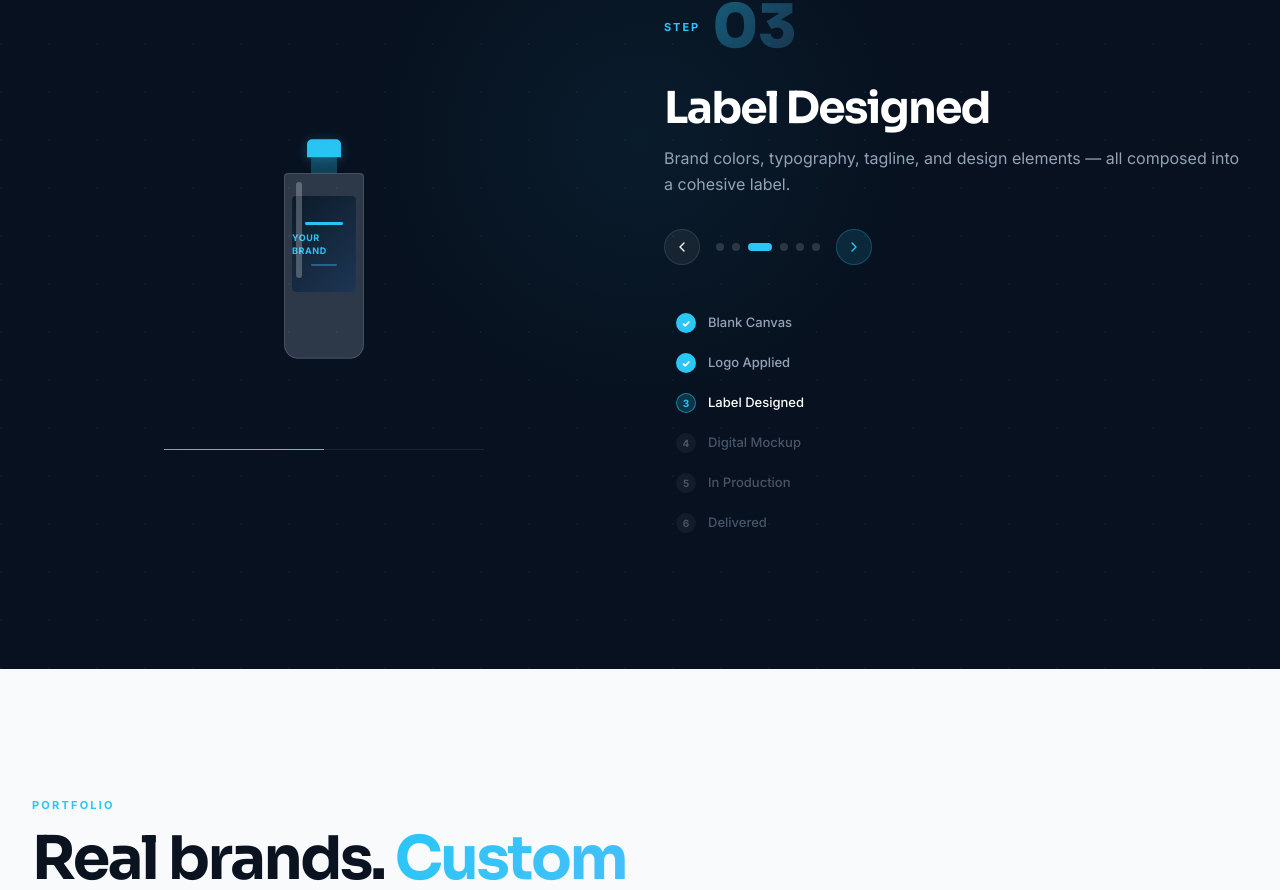
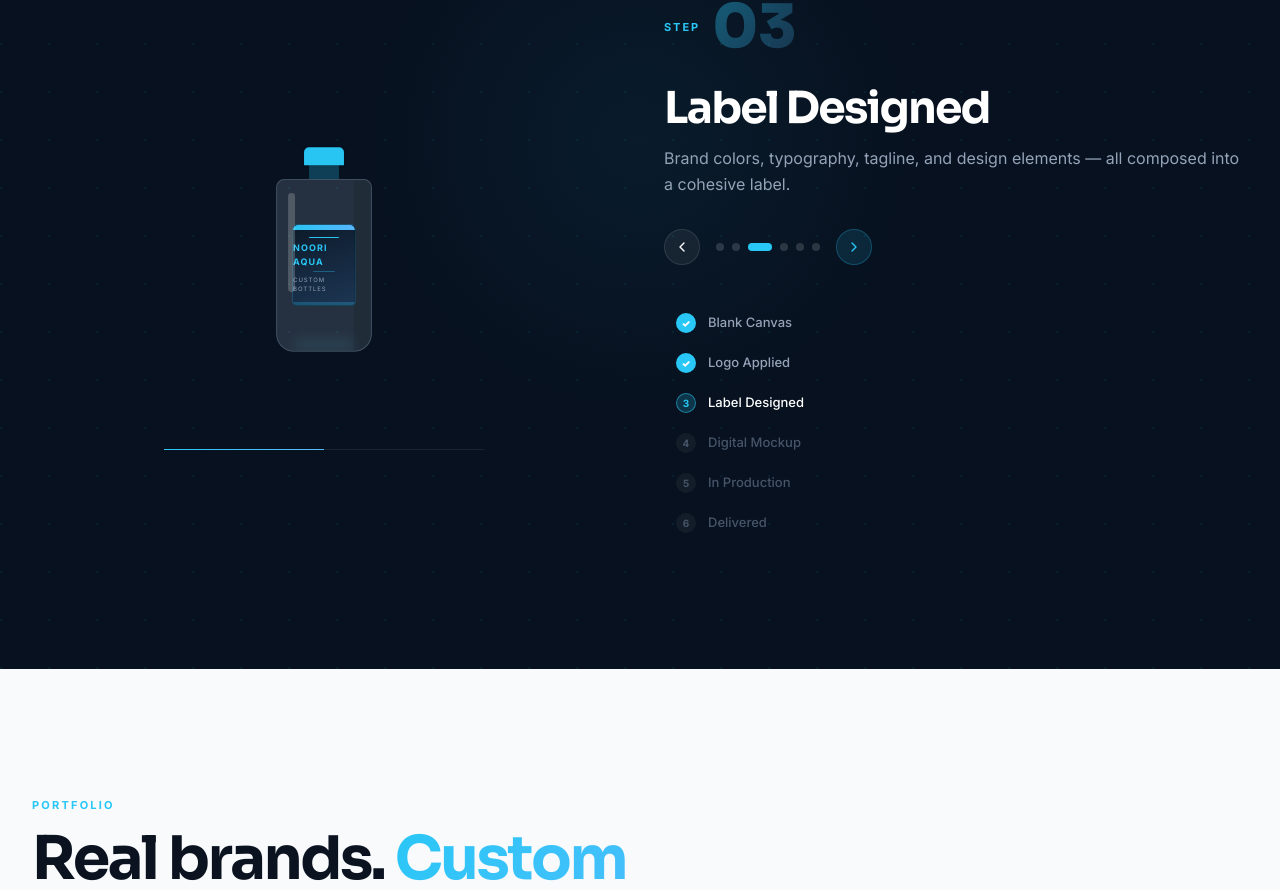
Before and after one commit to ghilmanITM360/NooriAquaa, a Next.js app: page / in a window 1280 px wide. Shown: the part 7033-7923 px from the top of the page. Built offline with nearby package versions, Linux system fonts and the light colour scheme.

Commit message:
Redesign TransformationJourney bottle visual system for premium label realism
Agent-Logs-Url: https://github.com/ghilmanITM360/NooriAquaa/sessions/c0d19750-f4b8-4c01-bc8b-040e34851c22

Co-authored-by: ghilmanITM360 <152595655+ghilmanITM360@users.noreply.github.com>

```diff
--- a/src/components/sections/TransformationJourney.tsx
+++ b/src/components/sections/TransformationJourney.tsx
@@ -1,228 +1,139 @@
 "use client";
 
-import { useState, useEffect, useCallback } from "react";
+import { type CSSProperties, useState, useEffect, useCallback } from "react";
 import { motion, AnimatePresence } from "framer-motion";
 import { ChevronRight, ChevronLeft } from "lucide-react";
 import { transformStages } from "@/data/transformStages";
 
 function StageBottle({ stage }: { stage: number }) {
-  const stages = [
-    {
-      // 0: Blank bottle
-      bodyBg: "rgba(200,220,240,0.12)",
-      capColor: "#64748B",
-      hasLabel: false,
-      hasLogo: false,
-      labelStyle: {},
-      shine: true,
-    },
-    {
-      // 1: Logo placed
-      bodyBg: "rgba(200,220,240,0.18)",
-      capColor: "#64748B",
-      hasLabel: true,
-      hasLogo: true,
-      labelStyle: { background: "white" },
-      shine: true,
-    },
-    {
-      // 2: Label designed
-      bodyBg: "rgba(200,220,240,0.2)",
-      capColor: "#29C7F6",
-      hasLabel: true,
-      hasLogo: true,
-      labelStyle: {
-        background: "linear-gradient(135deg, #0D1B2A, #1E3755)",
-      },
-      shine: true,
-    },
-    {
-      // 3: Digital mockup
-      bodyBg: "rgba(41,199,246,0.08)",
-      capColor: "#29C7F6",
-      hasLabel: true,
-      hasLogo: true,
-      labelStyle: {
-        background: "linear-gradient(135deg, #07111F, #0D1B2A)",
-        border: "1px solid rgba(41,199,246,0.3)",
-      },
-      shine: true,
-    },
-    {
-      // 4: In production
-      bodyBg: "rgba(41,199,246,0.1)",
-      capColor: "#29C7F6",
-      hasLabel: true,
-      hasLogo: true,
-      labelStyle: {
-        background: "linear-gradient(135deg, #07111F, #0D1B2A)",
-        border: "1px solid rgba(41,199,246,0.4)",
-      },
-      shine: true,
-    },
-    {
-      // 5: Delivered
-      bodyBg: "rgba(41,199,246,0.14)",
-      capColor: "#25D366",
-      hasLabel: true,
-      hasLogo: true,
-      labelStyle: {
-        background: "linear-gradient(135deg, #07111F, #0D1B2A)",
-        border: "1px solid rgba(41,199,246,0.5)",
-        boxShadow: "0 4px 20px rgba(41,199,246,0.3)",
-      },
-      shine: true,
-    },
+  const BOTTLE_W = 96;
+  const CAP_H = 18;
+  const NECK_H = 14;
+  const BODY_H = 173; // 205 total − 18 cap − 14 neck
+
+  const stageCfg = [
+    { bodyBg: "rgba(180,215,240,0.09)", capColor: "#64748B", hasLabel: false, capGlow: false, glowColor: "" },
+    { bodyBg: "rgba(190,218,240,0.13)", capColor: "#64748B", hasLabel: true,  capGlow: false, glowColor: "" },
+    { bodyBg: "rgba(200,220,240,0.16)", capColor: "#29C7F6", hasLabel: true,  capGlow: false, glowColor: "" },
+    { bodyBg: "rgba(41,199,246,0.08)",  capColor: "#29C7F6", hasLabel: true,  capGlow: true,  glowColor: "rgba(41,199,246,0.18)" },
+    { bodyBg: "rgba(41,199,246,0.10)",  capColor: "#29C7F6", hasLabel: true,  capGlow: true,  glowColor: "rgba(41,199,246,0.14)" },
+    { bodyBg: "rgba(41,199,246,0.14)",  capColor: "#25D366", hasLabel: true,  capGlow: true,  glowColor: "rgba(41,199,246,0.30)" },
   ];
 
-  const s = stages[stage] ?? stages[0];
-  const isMultiple = stage === 4;
+  const cfg = stageCfg[stage] ?? stageCfg[0];
+  const isProduction = stage === 4;
+
+  // Label position per stage — all within the body element, safe from the neck
+  const getLabelPos = () => {
+    if (stage === 1) return { top: "30%", left: "26%", right: "26%", height: "34%" };
+    if (stage === 2) return { top: "26%", left: "16%", right: "16%", height: "48%" };
+    return { top: "24%", left: "14%", right: "14%", height: "52%" };
+  };
+
+  // Label visual styles per stage
+  const getLabelStyle = (): CSSProperties => {
+    if (stage === 1) return { background: "rgba(255,255,255,0.96)", borderRadius: 4 };
+    if (stage === 2) return { background: "linear-gradient(160deg, #0D1B2A, #1E3755)", borderRadius: 5, border: "1px solid rgba(41,199,246,0.20)" };
+    if (stage === 3) return { background: "linear-gradient(160deg, #07111F, #0D1B2A)", borderRadius: 6, border: "1px solid rgba(41,199,246,0.40)", boxShadow: "0 2px 18px rgba(41,199,246,0.20)" };
+    if (stage === 4) return { background: "linear-gradient(160deg, #07111F, #0D1B2A)", borderRadius: 6, border: "1px solid rgba(41,199,246,0.40)", boxShadow: "0 2px 18px rgba(41,199,246,0.20)" };
+    return { background: "linear-gradient(160deg, #07111F, #0D1B2A)", borderRadius: 6, border: "1px solid rgba(41,199,246,0.60)", boxShadow: "0 4px 28px rgba(41,199,246,0.38)" };
+  };
+
+  // Label content per stage — progressively richer
+  const getLabelContent = () => {
+    // Stage 02: simple white sticker
+    if (stage === 1) {
+      return (
+        <div style={{ display: "flex", flexDirection: "column", alignItems: "center", gap: 3 }}>
+          <div style={{ fontSize: 9, fontWeight: 900, letterSpacing: "0.10em", color: "#0D1B2A" }}>NOORI AQUA</div>
+          <div style={{ width: 28, height: 1, background: "#94A3B8", borderRadius: 1 }} />
+          <div style={{ fontSize: 6.5, letterSpacing: "0.14em", color: "#64748B", textTransform: "uppercase" }}>Custom Bottles</div>
+        </div>
+      );
+    }
+    // Stage 03: full dark label with brand strip
+    if (stage === 2) {
+      return (
+        <div style={{ position: "relative", display: "flex", flexDirection: "column", alignItems: "center", justifyContent: "center", width: "100%", height: "100%", gap: 3 }}>
+          <div style={{ position: "absolute", top: 0, left: 0, right: 0, height: 5, background: "linear-gradient(90deg, #29C7F6, #5AB9FF)", borderRadius: "5px 5px 0 0" }} />
+          <div style={{ width: 30, height: 1.5, borderRadius: 1, background: "#29C7F6" }} />
+          <div style={{ fontSize: 9, fontWeight: 900, letterSpacing: "0.12em", color: "#29C7F6" }}>NOORI AQUA</div>
+          <div style={{ width: 22, height: 0.75, borderRadius: 1, background: "rgba(41,199,246,0.35)" }} />
+          <div style={{ fontSize: 6, letterSpacing: "0.16em", color: "#94A3B8", textTransform: "uppercase" }}>Custom Bottles</div>
+          <div style={{ position: "absolute", bottom: 0, left: 0, right: 0, height: 3, background: "rgba(41,199,246,0.25)", borderRadius: "0 0 5px 5px" }} />
+        </div>
+      );
+    }
+    // Stages 04–06: progressively more polished
+    const brandOpacity = stage === 3 ? 0.75 : stage === 4 ? 0.88 : 1.0;
+    return (
+      <div style={{ position: "relative", display: "flex", flexDirection: "column", alignItems: "center", justifyContent: "center", width: "100%", height: "100%", gap: 2 }}>
+        <div style={{ position: "absolute", top: 0, left: 0, right: 0, height: 6, background: `linear-gradient(90deg, rgba(41,199,246,${brandOpacity}), rgba(90,185,255,${brandOpacity}))`, borderRadius: "6px 6px 0 0" }} />
+        <div style={{ width: 32, height: 1.5, borderRadius: 1, background: `rgba(41,199,246,${brandOpacity})` }} />
+        <div style={{ fontSize: 10, fontWeight: 900, letterSpacing: "0.12em", color: `rgba(41,199,246,${brandOpacity})` }}>NOORI AQUA</div>
+        <div style={{ width: "65%", height: 0.75, background: `rgba(41,199,246,${brandOpacity * 0.4})`, borderRadius: 1 }} />
+        <div style={{ fontSize: 6, letterSpacing: "0.16em", color: "#94A3B8", textTransform: "uppercase" }}>Pure Water</div>
+        <div style={{ fontSize: 5.5, color: "#475569", letterSpacing: "0.08em" }}>500ml</div>
+        <div style={{ position: "absolute", bottom: 0, left: 0, right: 0, height: 4, background: `rgba(41,199,246,${brandOpacity * 0.22})`, borderRadius: "0 0 6px 6px" }} />
+      </div>
+    );
+  };
+
+  // Smaller side bottle used in "In Production" stage
+  const sideBottle = (dy: number, opacity: number) => (
+    <div style={{ display: "flex", flexDirection: "column", alignItems: "center", width: 58, opacity, transform: `translateY(${dy}px)` }}>
+      <div style={{ width: 24, height: 11, borderRadius: "3px 3px 0 0", background: cfg.capColor, flexShrink: 0, boxShadow: `0 1px 8px ${cfg.capColor}50` }} />
+      <div style={{ width: 18, height: 8, background: `${cfg.capColor}40`, flexShrink: 0 }} />
+      <div style={{ width: "100%", position: "relative", overflow: "hidden", height: 110, borderRadius: "5px 5px 12px 12px", background: cfg.bodyBg, border: "1px solid rgba(200,230,255,0.14)" }}>
+        {/* Side bottle label */}
+        <div style={{ position: "absolute", top: "26%", left: "14%", right: "14%", height: "46%", display: "flex", flexDirection: "column", alignItems: "center", justifyContent: "center", overflow: "hidden", background: "linear-gradient(160deg, #07111F, #0D1B2A)", borderRadius: 3, border: "1px solid rgba(41,199,246,0.28)" }}>
+          <div style={{ fontSize: 5.5, fontWeight: 900, letterSpacing: "0.10em", color: "rgba(41,199,246,0.80)" }}>NOORI AQUA</div>
+          <div style={{ width: 18, height: 0.75, background: "rgba(41,199,246,0.25)", borderRadius: 1, marginTop: 2 }} />
+        </div>
+        {/* Left glass highlight */}
+        <div style={{ position: "absolute", left: "12%", top: "8%", height: "55%", width: 5, borderRadius: 999, background: "rgba(255,255,255,0.15)" }} />
+        {/* Right shadow */}
+        <div style={{ position: "absolute", right: 0, top: 0, height: "100%", width: "16%", background: "rgba(0,0,0,0.09)" }} />
+      </div>
+    </div>
+  );
 
   return (
-    <div className="flex items-end gap-4 justify-center">
-      {isMultiple && (
-        <div className="flex flex-col items-center" style={{ width: 46, height: 120, opacity: 0.55, transform: "scale(0.85) translateY(8px)" }}>
-          <div style={{ width: 18, height: 10, borderRadius: "3px 3px 0 0", background: s.capColor }} />
-          <div style={{ width: 14, height: 8, background: `${s.capColor}60` }} />
-          <div
-            className="w-full flex-1 relative"
-            style={{
-              borderRadius: "2px 2px 8px 8px",
-              ...s.bodyBg ? { background: s.bodyBg } : {},
-              border: "1px solid rgba(200,220,240,0.15)",
-            }}
-          />
-        </div>
-      )}
+    <div style={{ display: "flex", alignItems: "flex-end", gap: 12, justifyContent: "center" }}>
+      {isProduction && sideBottle(10, 0.48)}
 
       {/* Main bottle */}
-      <div className="flex flex-col items-center relative" style={{ width: 80, height: 220 }}>
-        {/* Glow if delivered */}
-        {stage === 5 && (
-          <div
-            className="absolute inset-0 pointer-events-none"
-            style={{
-              background: "radial-gradient(ellipse 120% 80% at 50% 60%, rgba(41,199,246,0.2) 0%, transparent 70%)",
-            }}
-          />
+      <div style={{ display: "flex", flexDirection: "column", alignItems: "center", position: "relative", width: BOTTLE_W }}>
+        {/* Stage glow */}
+        {cfg.glowColor && (
+          <div style={{ position: "absolute", top: -24, bottom: -24, left: -30, right: -30, background: `radial-gradient(ellipse 70% 60% at 50% 58%, ${cfg.glowColor} 0%, transparent 68%)`, pointerEvents: "none", zIndex: 0 }} />
         )}
         {/* Cap */}
-        <div
-          style={{
-            width: 34,
-            height: 18,
-            borderRadius: "5px 5px 0 0",
-            background: s.capColor,
-            boxShadow: `0 2px 12px ${s.capColor}50`,
-            flexShrink: 0,
-          }}
-        />
+        <div style={{ width: 40, height: CAP_H, borderRadius: "5px 5px 0 0", background: cfg.capColor, boxShadow: cfg.capGlow ? `0 2px 16px ${cfg.capColor}60` : "0 1px 4px rgba(0,0,0,0.3)", flexShrink: 0, position: "relative", zIndex: 2 }} />
         {/* Neck */}
-        <div
-          style={{
-            width: 26,
-            height: 16,
-            background: `${s.capColor}45`,
-            flexShrink: 0,
-          }}
-        />
+        <div style={{ width: 30, height: NECK_H, background: `${cfg.capColor}42`, flexShrink: 0, position: "relative", zIndex: 2 }} />
         {/* Body */}
-        <div
-          className="w-full flex-1 relative overflow-hidden"
-          style={{
-            borderRadius: "4px 4px 14px 14px",
-            background: s.bodyBg,
-            border: "1px solid rgba(200,230,255,0.18)",
-          }}
-        >
-          {/* Label area */}
-          {s.hasLabel && (
-            <div
-              className="absolute flex flex-col items-center justify-center gap-1.5"
-              style={{
-                top: "12%",
-                left: "9%",
-                right: "9%",
-                height: "52%",
-                borderRadius: 4,
-                ...s.labelStyle,
-              }}
-            >
-              {s.hasLogo && (
-                <>
-                  {/* Logo icon placeholder */}
-                  <div
-                    style={{
-                      width: "60%",
-                      height: 3,
-                      borderRadius: 2,
-                      background: stage >= 2 ? "#29C7F6" : "#64748B",
-                    }}
-                  />
-                  <div
-                    style={{
-                      fontSize: 9,
-                      fontWeight: 800,
-                      letterSpacing: "0.06em",
-                      color: stage >= 2 ? "#29C7F6" : "#64748B",
-                    }}
-                  >
-                    YOUR BRAND
-                  </div>
-                  {stage >= 2 && (
-                    <div
-                      style={{ width: "40%", height: 2, borderRadius: 2, background: "rgba(41,199,246,0.4)" }}
-                    />
-                  )}
-                </>
-              )}
+        <div style={{ width: BOTTLE_W, height: BODY_H, borderRadius: "8px 8px 18px 18px", background: cfg.bodyBg, border: "1px solid rgba(200,230,255,0.18)", position: "relative", overflow: "hidden", zIndex: 1 }}>
+          {/* Label */}
+          {cfg.hasLabel && (
+            <div style={{ position: "absolute", display: "flex", alignItems: "center", justifyContent: "center", overflow: "hidden", ...getLabelPos(), ...getLabelStyle() }}>
+              {getLabelContent()}
             </div>
           )}
-          {/* Shine */}
-          {s.shine && (
-            <div
-              className="absolute"
-              style={{
-                top: 8,
-                left: "14%",
-                width: 6,
-                height: "52%",
-                borderRadius: 5,
-                background: "rgba(255,255,255,0.25)",
-              }}
-            />
-          )}
-          {/* Stage number watermark */}
-          {stage === 0 && (
-            <div
-              className="absolute inset-0 flex items-center justify-center"
-              style={{
-                fontSize: 10,
-                color: "rgba(200,220,240,0.3)",
-                letterSpacing: "0.12em",
-                fontWeight: 700,
-              }}
-            >
-              BLANK
-            </div>
+          {/* Left glass highlight */}
+          <div style={{ position: "absolute", left: "12%", top: "8%", height: "58%", width: 7, borderRadius: 999, background: "rgba(255,255,255,0.20)" }} />
+          {/* Right shadow */}
+          <div style={{ position: "absolute", right: 0, top: 0, height: "100%", width: "18%", background: "rgba(0,0,0,0.10)" }} />
+          {/* Bottom reflection */}
+          <div style={{ position: "absolute", bottom: 0, left: "18%", right: "18%", height: 12, borderRadius: 999, background: "rgba(100,220,255,0.10)", filter: "blur(6px)" }} />
+          {/* Delivered green floor glow */}
+          {stage === 5 && (
+            <div style={{ position: "absolute", bottom: 0, left: "8%", right: "8%", height: 22, borderRadius: 999, background: "rgba(37,211,102,0.12)", filter: "blur(8px)" }} />
           )}
         </div>
       </div>
 
-      {isMultiple && (
-        <div className="flex flex-col items-center" style={{ width: 46, height: 120, opacity: 0.55, transform: "scale(0.85) translateY(8px)" }}>
-          <div style={{ width: 18, height: 10, borderRadius: "3px 3px 0 0", background: s.capColor }} />
-          <div style={{ width: 14, height: 8, background: `${s.capColor}60` }} />
-          <div
-            className="w-full flex-1 relative"
-            style={{
-              borderRadius: "2px 2px 8px 8px",
-              background: s.bodyBg,
-              border: "1px solid rgba(200,220,240,0.15)",
-            }}
-          />
-        </div>
-      )}
+      {isProduction && sideBottle(-8, 0.48)}
     </div>
   );
 }
```
